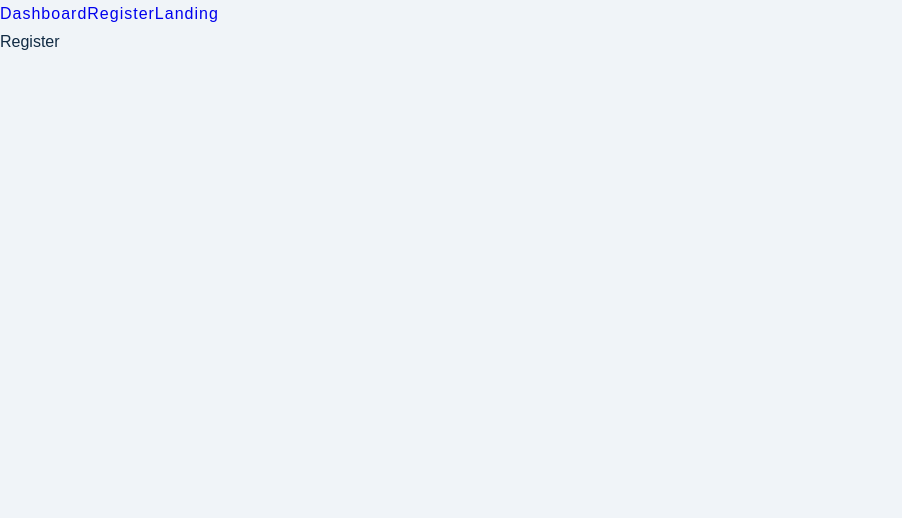
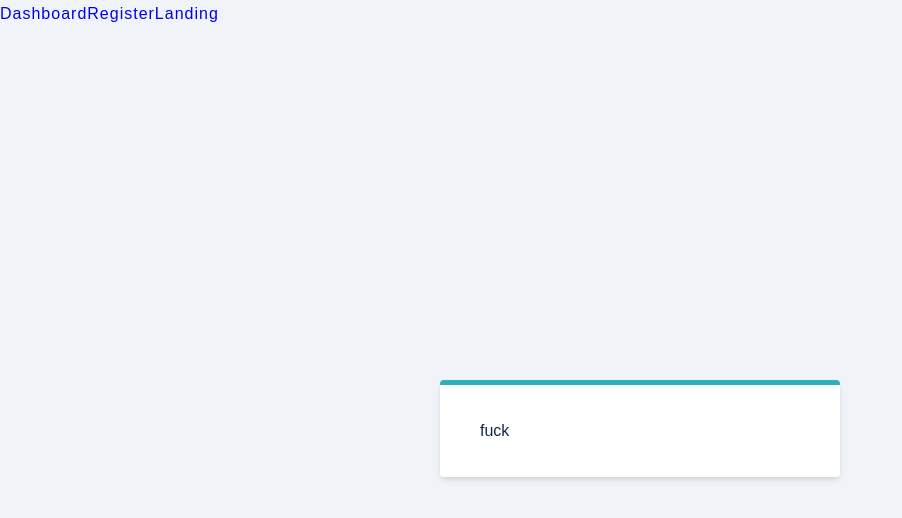
Before and after one commit to Adrian-Walker/job-app, a React (Create React App) app in the folder client/: page /register in a window 1280 px wide. Shown: the top 518 px of the page, without its empty margins (0-902 px from the left). Built offline with nearby package versions, Linux system fonts and the light colour scheme.

Commit message:
working on register page

```diff
--- a/client/src/pages/Error.js
+++ b/client/src/pages/Error.js
@@ -1,15 +1,16 @@
 import { Link } from "react-router-dom";
 import img from "../assets/images/not-found.svg";
 import React from "react";
-import Wrapper from "../assets/wrappers/LandingPage";
+import Wrapper from "../assets/wrappers/ErrorPage";
 
 function Error() {
   return (
-    <Wrapper>
+    <Wrapper className="full-page">
       <div>
-        <img />
+        <img src={img} alt="not found" />
         <h2>Not Found</h2>
-        <p>error txt</p>
+        <p>This Page Cannot Be Found</p>
+        <Link to="/">Back Home</Link>
       </div>
     </Wrapper>
   );
--- a/client/src/pages/Register.js
+++ b/client/src/pages/Register.js
@@ -1,9 +1,23 @@
-import React from 'react'
+import React, { useState, useEffect } from "react";
+// import { Logo } from "..components/";
+import Wrapper from "../assets/wrappers/RegisterPage";
 
 function Register() {
+  const handleChange = (e) => {
+    console.log(e.target);
+  };
+
+  const onSubmit = (e) => {
+    e.preventDefault(e.target);
+  };
+
   return (
-    <div>Register</div>
-  )
+    <Wrapper className="full-page">
+      <form className="form" onSubmit={onSubmit}>
+        fuck
+      </form>
+    </Wrapper>
+  );
 }
 
-export default Register
+export default Register;
```
